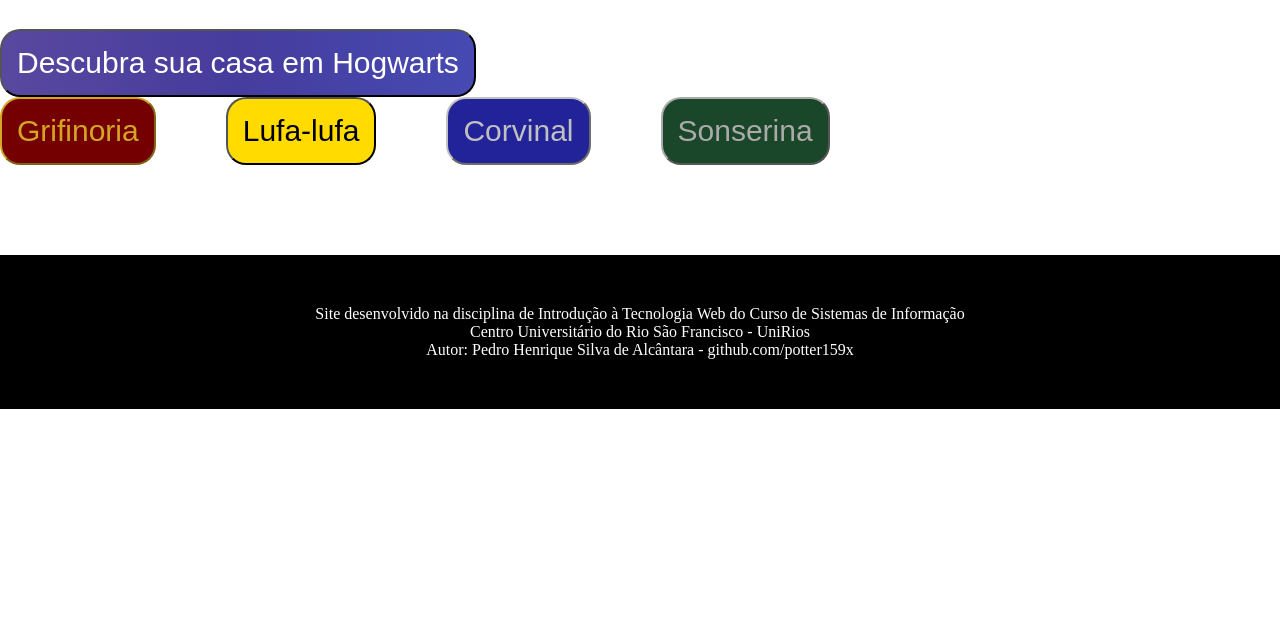
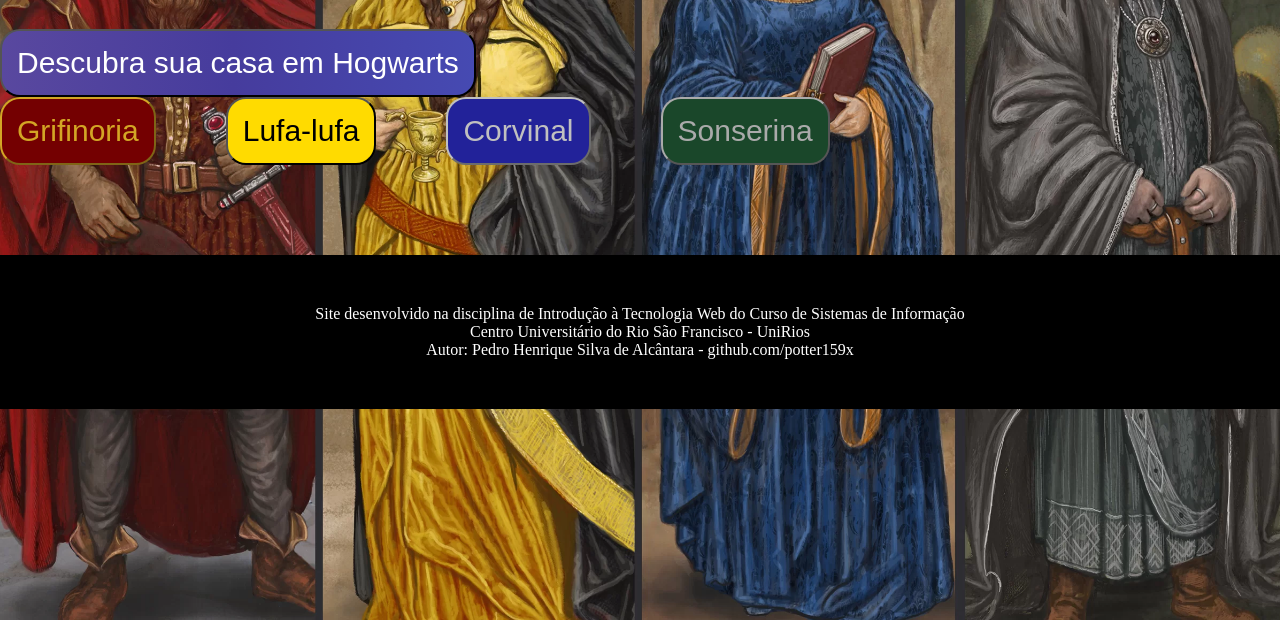
Before and after one commit to Kissuke/SITE_HP, a plain HTML site: page pages/casas.html in a window 1280 px wide. Shown: the part 180-800 px from the top of the page. Drawn offline with Linux system fonts and the light colour scheme.

Commit message:
Update casas.css

```diff
--- a/css/casas.css
+++ b/css/casas.css
@@ -18,7 +18,7 @@
 }
 
 body {
-    background-image: url(imagens/quatro_casas.webp);
+    background-image: url(../imagens/quatro_casas.webp);
     background-size: cover;
     background-attachment: fixed;
 }
```
